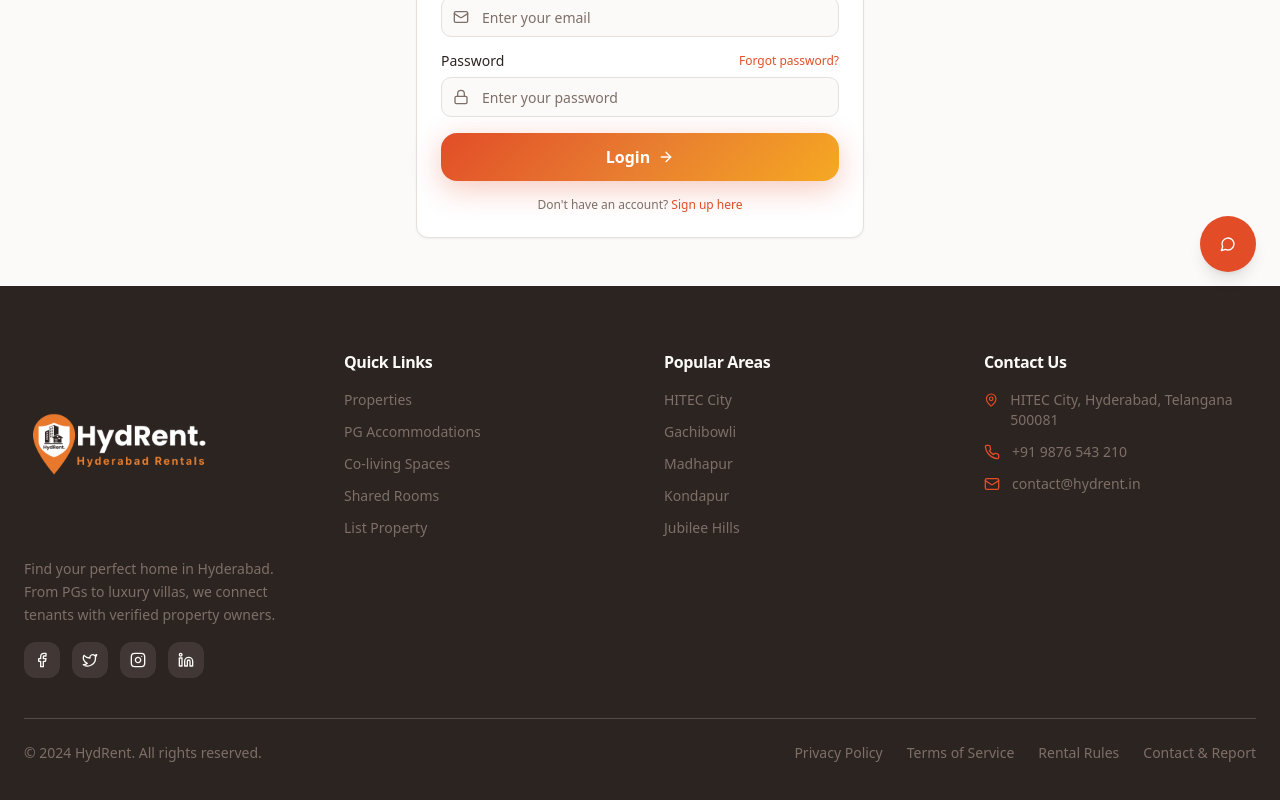
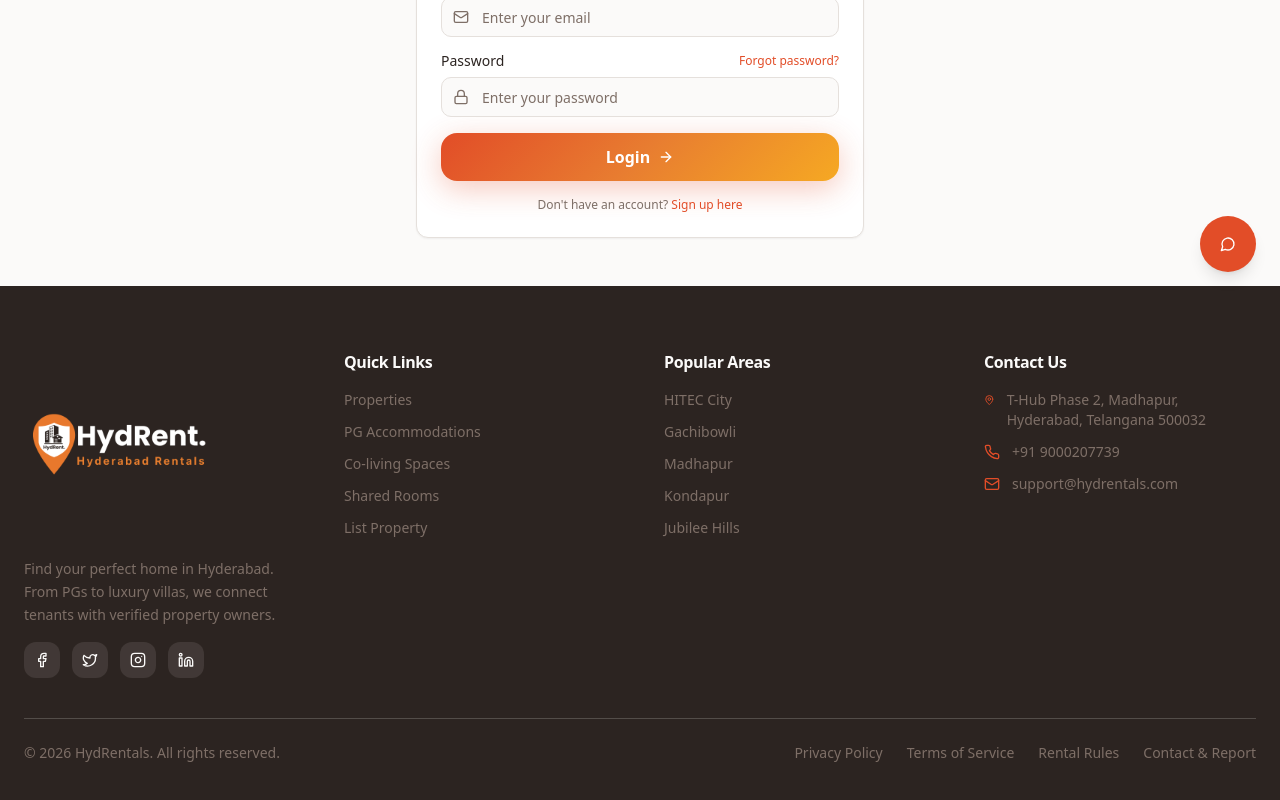
Before and after one commit to nnswamyindian/hydrentals-main, a React (Vite) app: page /auth in a window 1280 px wide. Shown: the part 504-1304 px from the top of the page. Built offline with nearby package versions, Linux system fonts and the light colour scheme; the HTML template or start-up script is replaced by a standard one.

Commit message:
adress contacts rights

```diff
--- a/src/components/layout/Footer.tsx
+++ b/src/components/layout/Footer.tsx
@@ -65,15 +65,15 @@ const Footer = () => {
             <ul className="space-y-3 text-sm text-muted-foreground">
               <li className="flex items-start gap-3">
                 <MapPin className="w-4 h-4 mt-0.5 text-primary" />
-                <span>HITEC City, Hyderabad, Telangana 500081</span>
+                <span>T-Hub Phase 2, Madhapur, Hyderabad, Telangana 500032</span>
               </li>
               <li className="flex items-center gap-3">
                 <Phone className="w-4 h-4 text-primary" />
-                <span>+91 9876 543 210</span>
+                <span>+91 9000207739</span>
               </li>
               <li className="flex items-center gap-3">
                 <Mail className="w-4 h-4 text-primary" />
-                <span>contact@hydrent.in</span>
+                <span>support@hydrentals.com</span>
               </li>
             </ul>
           </div>
--- a/src/i18n/translations.ts
+++ b/src/i18n/translations.ts
@@ -59,7 +59,7 @@ export const translations: Record<Language, Record<string, string>> = {
     'footer.quickLinks': 'Quick Links',
     'footer.popularAreas': 'Popular Areas',
     'footer.contactUs': 'Contact Us',
-    'footer.rights': '© 2024 HydRent. All rights reserved.',
+    'footer.rights': '© 2026 HydRentals. All rights reserved.',
     'footer.privacy': 'Privacy Policy',
     'footer.terms': 'Terms of Service',
     'footer.rentalRules': 'Rental Rules',
--- a/src/pages/Auth.tsx
+++ b/src/pages/Auth.tsx
@@ -369,7 +369,7 @@ const Auth = () => {
                           id="phone"
                           name="phone"
                           type="tel"
-                          placeholder="+919876543210"
+                          placeholder="+919000207739"
                           className="pl-3"
                           required
                         />
--- a/src/pages/Contact.tsx
+++ b/src/pages/Contact.tsx
@@ -136,11 +136,11 @@ const Contact = () => {
                 <CardContent className="space-y-3 text-sm">
                   <div className="flex items-center gap-2 text-muted-foreground">
                     <Mail className="w-4 h-4" />
-                    support@hydrent.in
+                    support@hydrentals.com
                   </div>
                   <div className="flex items-center gap-2 text-muted-foreground">
                     <Phone className="w-4 h-4" />
-                    +91 40-XXXX-XXXX
+                    +91 9000207739
                   </div>
                   <div className="flex items-center gap-2 text-muted-foreground">
                     <MapPin className="w-4 h-4" />
--- a/src/pages/Rules.tsx
+++ b/src/pages/Rules.tsx
@@ -72,7 +72,7 @@ const Rules = () => {
               <h2>Dispute Resolution</h2>
               <p>
                 In case of disputes, both parties are encouraged to communicate and resolve issues
-                amicably. For unresolved issues, contact our support team at support@hydrent.in
+                amicably. For unresolved issues, contact our support team at support@hydrentals.com
               </p>
             </CardContent>
           </Card>
--- a/src/pages/Terms.tsx
+++ b/src/pages/Terms.tsx
@@ -128,7 +128,7 @@ const Terms = () => {
               <h2>9. Reporting Violations</h2>
               <p>
                 Users are encouraged to report any suspected broker activity, fake listings, or policy
-                violations through the Platform's reporting system or by contacting support@hydrent.in.
+                violations through the Platform's reporting system or by contacting support@hydrentals.com.
                 All reports will be investigated, and appropriate action will be taken within 48 hours.
               </p>
 
```
Also changed, not shown: 1 other file (tests, documents, lock files or other folders).
